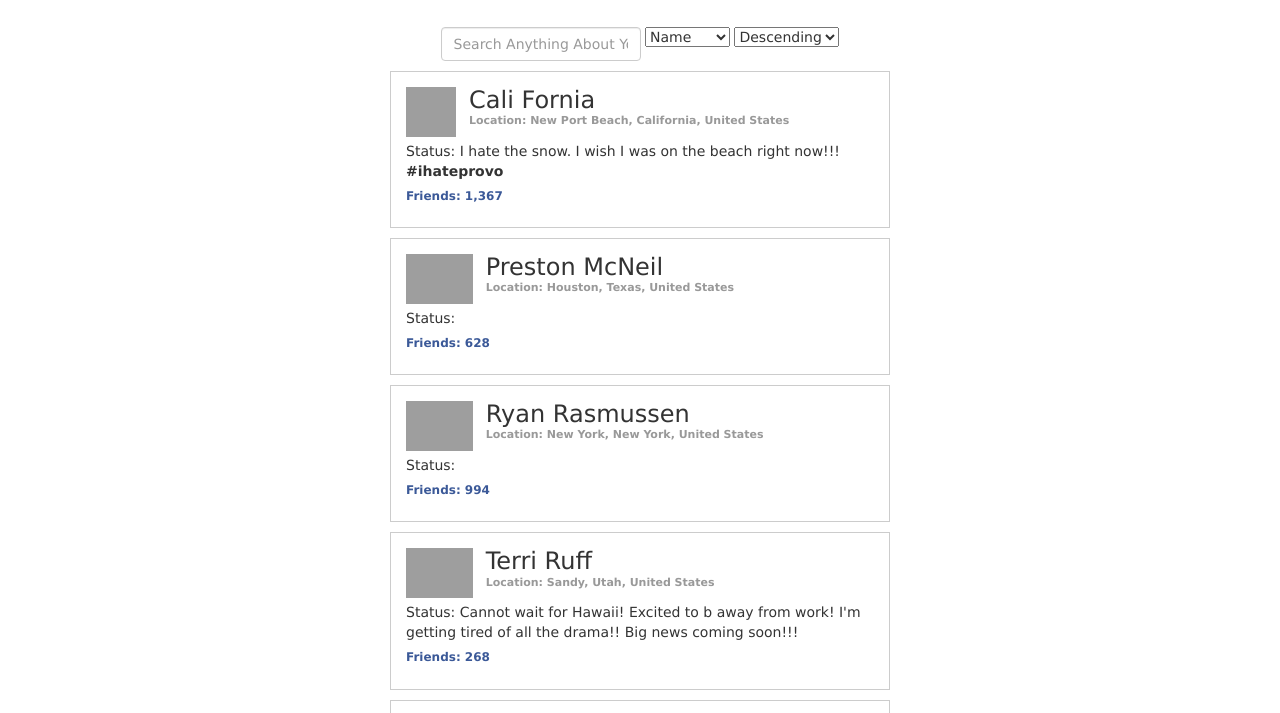
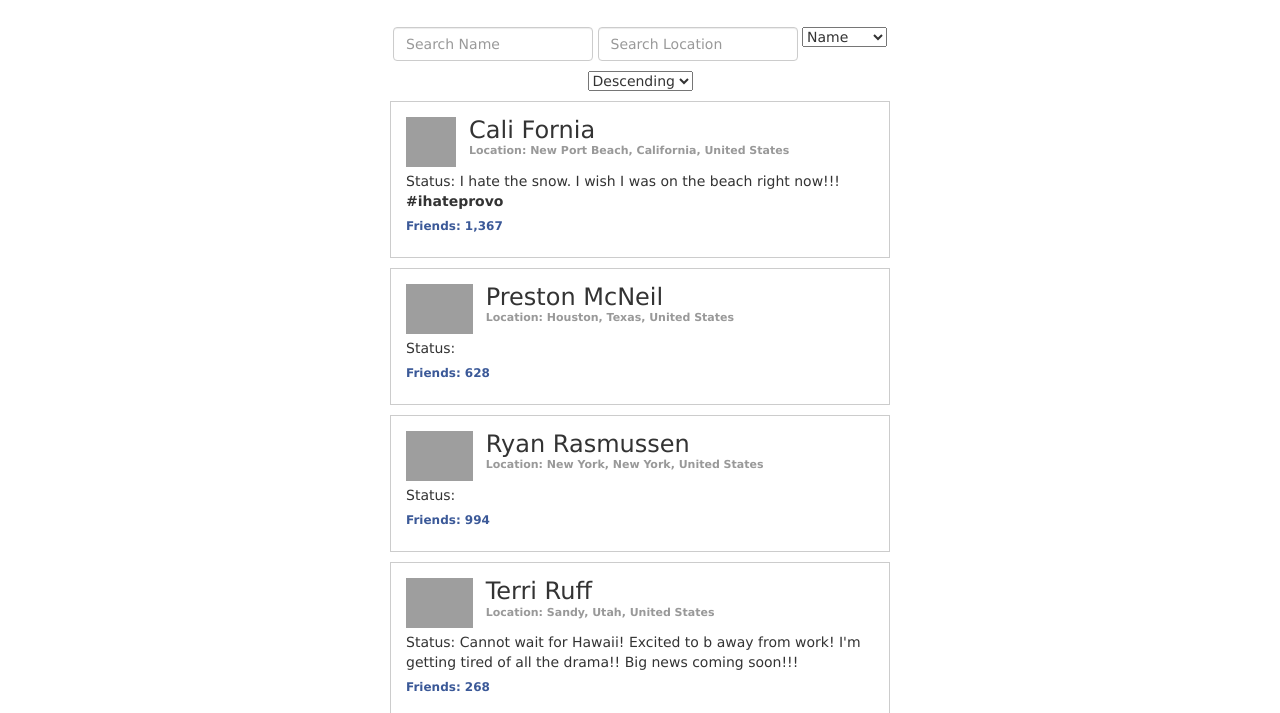
Before and after one commit to asBrettisay/angular-friends, a plain HTML site: page index.html in a window 1280 px wide. Shown: the part 83-796 px from the top of the page. Drawn offline with nearby package versions, Linux system fonts and the light colour scheme; grey boxes are pictures that could not be loaded.

```diff
--- a/FriendController.js
+++ b/FriendController.js
@@ -1,5 +1,6 @@
 var app = angular.module('myApp');
 app.controller('FriendController', function($scope) {
+
   $scope.friends =
   [
     {
--- a/index.html
+++ b/index.html
@@ -13,13 +13,12 @@
     <div class="friends">
       <form class="form-inline searchForm" role="form">
         <div class="form-group">
+          <!-- STEP 5: Get rid of the one above when you uncomment the below-->
 
-          <input class="form-control" placeholder="Search Anything About Your Friends">
-          <!-- STEP 5: Get rid of the one above when you uncomment the below-->
-            <!--
-          <input class="form-control" placeholder="Search Name">
-          <input class="form-control" placeholder="Search Location">
-            -->
+          <input ng-model="searchName" class="form-control" placeholder="Search Name">
+
+          <input ng-model="searchPlace" class="form-control" placeholder="Search Location">
+
 
           <select class="input-medium">
             <option>Name</option>
@@ -58,7 +57,7 @@
       </ul>
 
       <!--Loop through friends and display each-->
-      <ul ng-repeat="friend in friends">
+      <ul ng-repeat="friend in friends | filter:searchName track by friend.name">
 
         <li class='friend'>
         <img class="profile-pic" src="{{friend.pic_square }}">
```
